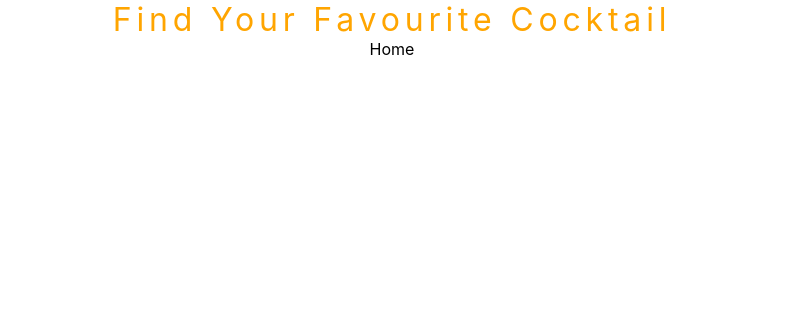
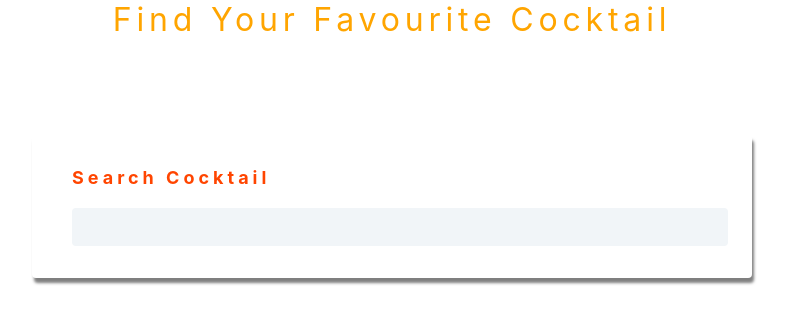
Before and after one commit to PhucDuong-SSS/cocktail-toolkit, a React (Create React App) app: page / in a window 1280 px wide. Shown: the top 324 px of the page, without its empty margins (248-1035 px from the left). Built offline with nearby package versions, Linux system fonts and the light colour scheme.

Commit message:
add search component

```diff
--- /dev/null
+++ b/src/components/SearchInput.css
@@ -0,0 +1,70 @@
+.search {
+  margin-top: 1rem;
+  padding-bottom: 0;
+  margin-bottom: 5rem;
+}
+
+.search-form {
+  width: 85vw;
+  margin: 0 auto;
+  max-width: 40rem;
+  background: #fff;
+  padding: 2rem 2.5rem;
+  text-transform: capitalize;
+  border-radius: 0.25rem;
+  box-shadow: 2px 5px 3px 0px rgba(0, 0, 0, 0.5);
+}
+
+.form-control label {
+  display: block;
+  margin-bottom: 1.25rem;
+  font-weight: bold;
+  letter-spacing: 0.25rem;
+  color: orangered;
+  font-size: large;
+  text-align: left;
+}
+.form-control input {
+  width: 100%;
+  border: none;
+  border-color: transparent;
+  background: #f1f5f8;
+  border-radius: 0.25rem;
+  padding: 0.5rem;
+  font-size: 1.2rem;
+}
+.search {
+  margin-top: 1rem;
+  padding-bottom: 0;
+  margin-bottom: 5rem;
+}
+
+.search-form {
+  width: 85vw;
+  margin: 0 auto;
+  max-width: 40rem;
+  background: #fff;
+  padding: 2rem 2.5rem;
+  text-transform: capitalize;
+  border-radius: 0.25rem;
+  box-shadow: 2px 5px 3px 0px rgba(0, 0, 0, 0.5);
+}
+
+.form-control label {
+  display: block;
+  margin-bottom: 1.25rem;
+  font-weight: bold;
+  letter-spacing: 0.25rem;
+  color: orangered;
+  font-size: large;
+  text-align: left;
+}
+.form-control input {
+  width: 100%;
+  border: none;
+  border-color: transparent;
+  background: #f1f5f8;
+  border-radius: 0.25rem;
+  padding: 0.5rem;
+  font-size: 1.2rem;
+}
--- /dev/null
+++ b/src/components/SearchInput.js
@@ -0,0 +1,18 @@
+import React, { useRef } from "react";
+import "./SearchInput.css";
+
+function SearchInput() {
+  const searchValue = useRef();
+  return (
+    <section className="section search">
+      <form className="search-form">
+        <div className="form-control">
+          <label htmlFor="name">Search Cocktail</label>
+          <input type="text" name="name" id="name" ref={searchValue} />
+        </div>
+      </form>
+    </section>
+  );
+}
+
+export default SearchInput;
--- a/src/pages/index.js
+++ b/src/pages/index.js
@@ -1,8 +1,11 @@
 import React from 'react'
+import SearchInput from '../components/SearchInput'
 
 function Home() {
   return (
-    <div>Home</div>
+    <div>
+        <SearchInput />
+    </div>
   )
 }
 
```
